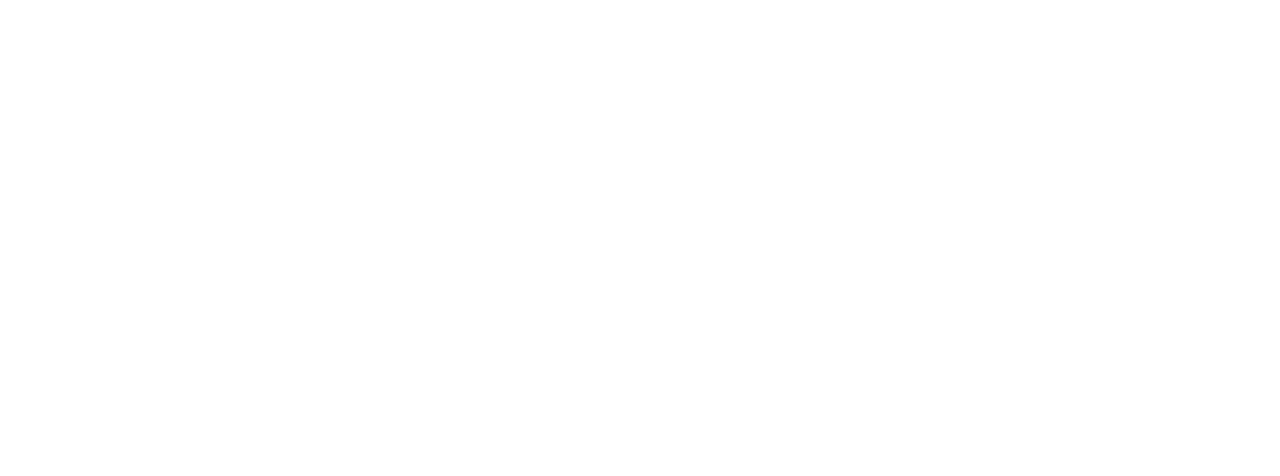
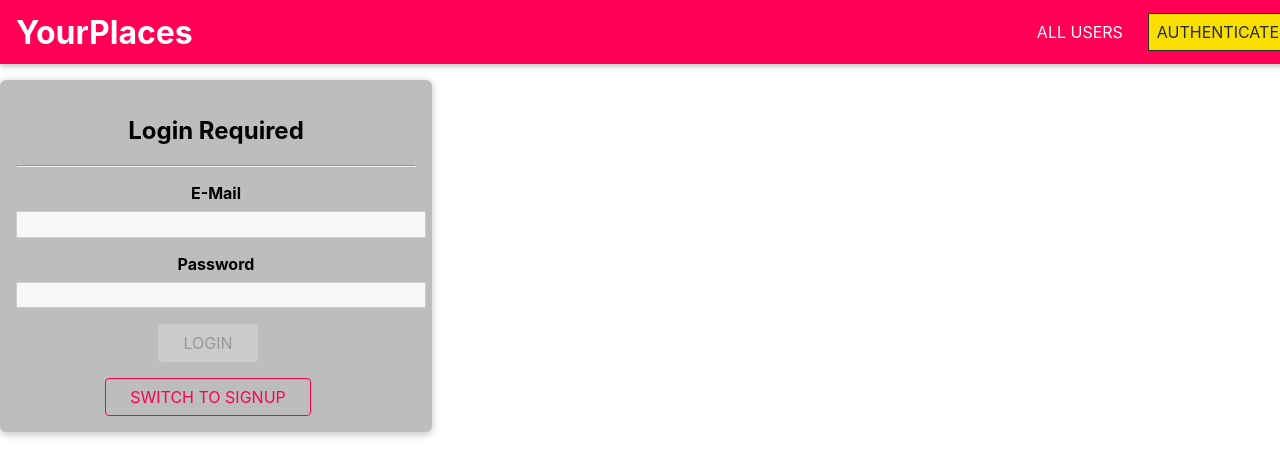
Before and after one commit to gbeto21/share-places-serverless, a React (Create React App) app in the folder frontend/: page /auth in a window 1280 px wide. Before the commit this address had no page. Shown: the top 476 px of the page. Built offline with nearby package versions, Linux system fonts and the light colour scheme.

Commit message:
The login page was rendericed in the home page.

```diff
--- a/frontend/src/App.js
+++ b/frontend/src/App.js
@@ -1,22 +1,23 @@
 import React, { Suspense } from 'react';
 import { useAuth } from './shared/hooks/auth-hooks'
 import { AuthContext } from "./shared/context/auth-context";
-import { BrowserRouter, Routes, Route, Link } from "react-router-dom";
+import { BrowserRouter, Routes, Route } from "react-router-dom";
 import MainNavigation from './shared/components/Navigation/MainNavigation'
+import LoadingSpinner from './shared/components/UIElements/LoadingSpinner';
 
 // const NewPlace = React.lazy(() => import('./places/pages/NewPlace'))
 // const UpdatePlace = React.lazy(() => import('./places/pages/UpdatePlace'))
 // const UserPlaces = React.lazy(() => import('./places/pages/UserPlaces'))
+const Auth = React.lazy(() => import('./user/pages/Auth'))
 
 function App() {
 
   const { token, login, logout } = useAuth()
   let routes = (
-    <BrowserRouter>
-      <Routes>
-        <Route path="/" element={<MainNavigation />} exact />
-      </Routes>
-    </BrowserRouter>
+    <Routes>
+      <Route path="/" element={<Auth />} exact />
+      <Route path="/auth" element={<Auth />} exact />
+    </Routes>
   )
 
   return (
@@ -27,10 +28,18 @@
         login: login,
         logout: logout
       }}>
-      {/* <MainNavigation /> */}
-      <main>
-        {routes}
-      </main>
+      <BrowserRouter>
+        <MainNavigation />
+        <main>
+          <Suspense fallback={
+            <div className="center">
+              <LoadingSpinner />
+            </div>
+          }>
+            {routes}
+          </Suspense>
+        </main>
+      </BrowserRouter>
     </AuthContext.Provider>
   );
 }
--- /dev/null
+++ b/frontend/src/user/pages/Auth.css
@@ -0,0 +1,15 @@
+.authentication__header {
+    color: white;
+    text-align: center;
+  }
+
+  .authentication {
+    width: 90%;
+    max-width: 25rem;
+    margin: 7rem auto;
+    text-align: center;
+  }
+
+  .authentication form {
+    margin-bottom: 1rem;
+  }
--- /dev/null
+++ b/frontend/src/user/pages/Auth.js
@@ -0,0 +1,176 @@
+import React, { useState, useContext } from 'react'
+import './Auth.css'
+import Card from '../../shared/components/UIElements/Card'
+import Input from '../../shared/components/FormElements/Input'
+import Button from '../../shared/components/FormElements/Button'
+import ErrorModal from '../../shared/components/UIElements/ErrorModal'
+import LoadingSpinner from '../../shared/components/UIElements/LoadingSpinner'
+import {
+    VALIDATOR_EMAIL,
+    VALIDATOR_MINLENGTH,
+    VALIDATOR_REQUIRE
+} from '../../shared/util/validators'
+import { useForm } from '../../shared/hooks/form-hook'
+import { useHttpClient } from '../../shared/hooks/http-hook'
+import { AuthContext } from '../../shared/context/auth-context'
+import ImageUpload from '../../shared/components/FormElements/ImageUpload'
+
+const Auth = () => {
+
+    const auth = useContext(AuthContext)
+    const [isLoginMode, setIsLoginMode] = useState(true)
+    const
+        {
+            isLoading,
+            error,
+            sendRequest,
+            clearError
+        } = useHttpClient()
+
+    const [formState, inputHandler, setFormData] = useForm({
+        email: {
+            value: '',
+            isValid: false
+        },
+        password: {
+            value: '',
+            isValid: false
+        }
+    }, false)
+
+    const switchModeHandler = () => {
+        if (!isLoginMode) {
+            setFormData(
+                {
+                    ...formState.inputs,
+                    name: undefined,
+                    image: undefined
+                },
+                formState.inputs.email.isValid &&
+                formState.inputs.password.isValid)
+        } else {
+            setFormData({
+                ...formState.inputs,
+                name: {
+                    value: '',
+                    isValid: false
+                },
+                image: {
+                    value: null,
+                    isValid: false
+                }
+            }, false)
+        }
+        setIsLoginMode(prevMode => !prevMode)
+    }
+
+    const authSubmitHandler = async event => {
+        event.preventDefault()
+
+        if (isLoginMode) {
+
+            try {
+
+                const responseData = await sendRequest(
+                    `${process.env.REACT_APP_URL}users/login`,
+                    'POST',
+                    JSON.stringify({
+                        email: formState.inputs.email.value,
+                        password: formState.inputs.password.value
+                    }),
+                    {
+                        'Content-Type': 'application/json'
+                    },
+                )
+
+                auth.login(responseData.userId, responseData.token)
+            } catch (error) { }
+
+        } else {
+            try {
+
+                const formData = new FormData()
+                formData.append('email', formState.inputs.email.value)
+                formData.append('name', formState.inputs.name.value)
+                formData.append('password', formState.inputs.password.value)
+                formData.append('image', formState.inputs.image.value)
+
+                const responseData = await sendRequest(
+                    `${process.env.REACT_APP_URL}users/signup`,
+                    'POST',
+                    formData
+                )
+
+                auth.login(responseData.userId, responseData.token)
+
+            } catch (err) { }
+        }
+    }
+
+    return (
+        <React.Fragment>
+
+            <ErrorModal error={error} onClear={clearError} />
+
+            <Card className='authentication'>
+                {isLoading && <LoadingSpinner asOverlay />}
+                <h2>Login Required</h2>
+                <hr />
+                <form onSubmit={authSubmitHandler}>
+
+                    {!isLoginMode && <Input
+                        element="input"
+                        id="name"
+                        type="text"
+                        label="Your Name"
+                        validators={[VALIDATOR_REQUIRE()]}
+                        errorText="Place enter a name"
+                        onInput={inputHandler}
+                    />}
+
+                    {
+                        !isLoginMode &&
+                        <ImageUpload
+                            center
+                            id="image"
+                            onInput={inputHandler}
+                            errorText="Please provide an image."
+                        />
+                    }
+
+                    <Input
+                        element="input"
+                        id="email"
+                        type="email"
+                        label="E-Mail"
+                        validators={[VALIDATOR_EMAIL()]}
+                        errorText="Pleace enter a valid email address"
+                        onInput={inputHandler}
+                    />
+                    <Input
+                        element="input"
+                        id="password"
+                        type="password"
+                        label="Password"
+                        validators={[VALIDATOR_MINLENGTH(6)]}
+                        errorText="Pleace enter a valid password, at least 6 characters."
+                        onInput={inputHandler}
+                    />
+                    <Button
+                        type="submit"
+                        disabled={!formState.isValid}>
+                        {isLoginMode ? 'LOGIN' : 'SIGNUP'}
+                    </Button>
+
+                </form>
+                <Button
+                    inverse
+                    onClick={switchModeHandler}>
+                    SWITCH TO {isLoginMode ? 'SIGNUP' : 'LOGIN'}
+                </Button>
+            </Card>
+        </React.Fragment>
+    )
+}
+
+export default Auth
```
Also changed, not shown: frontend/src/user/pages/Users.js (added, +43 -0 lines).
